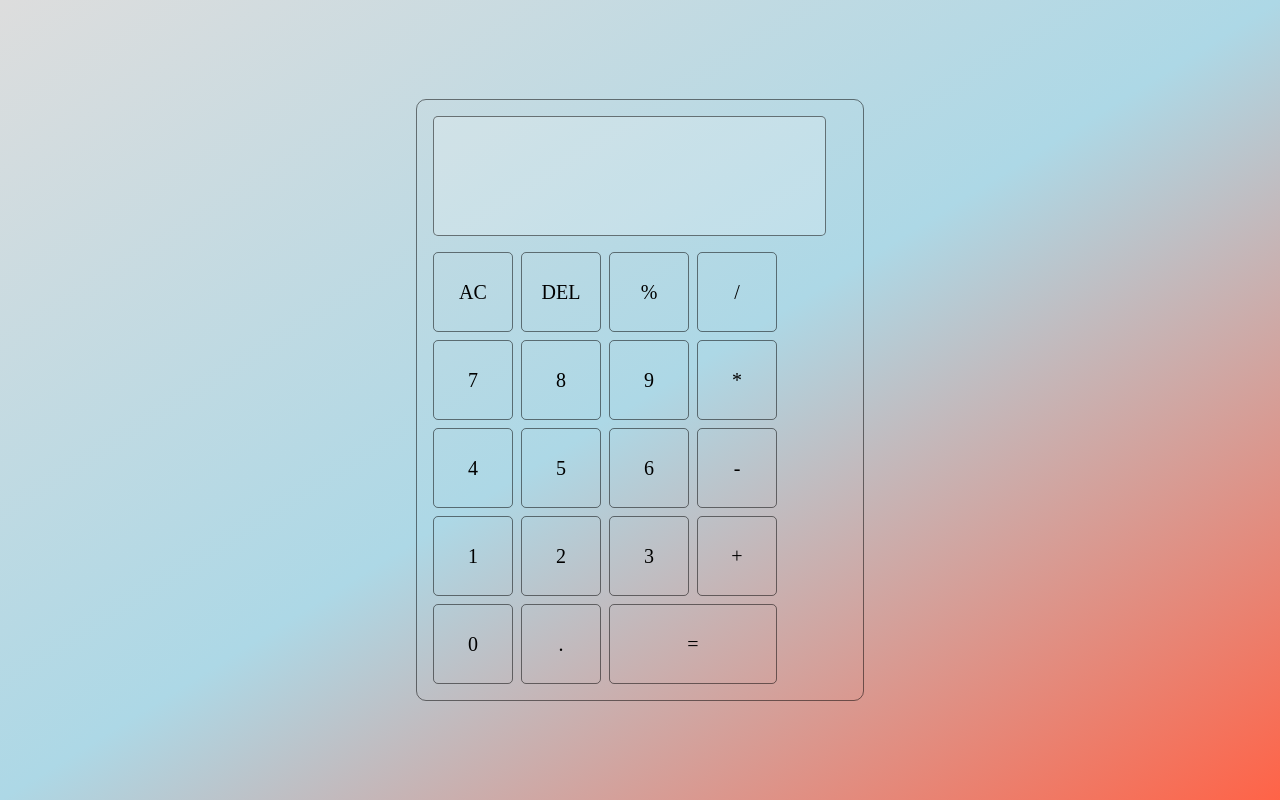
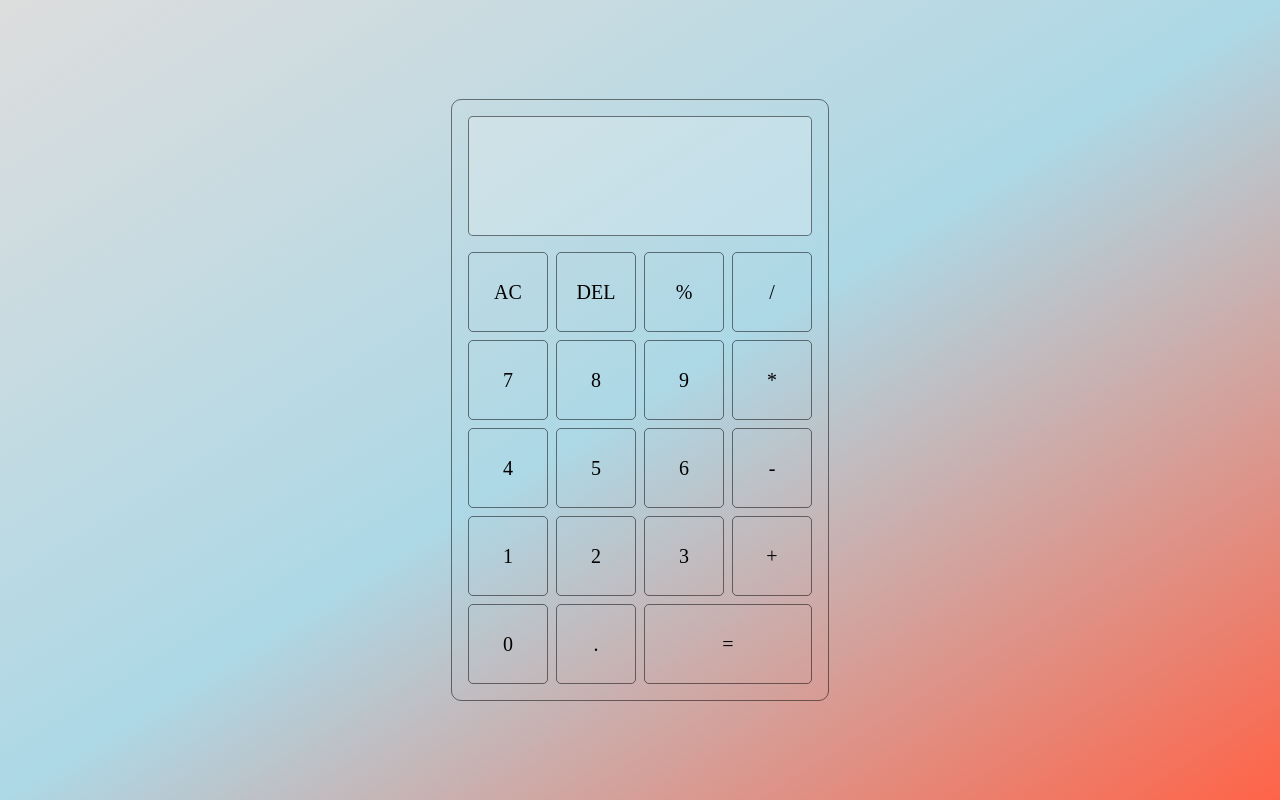
Before and after one commit to Alex-Rubanov/Calculator-js, a plain HTML site: page index.html in a window 1280 px wide. Drawn offline with Linux system fonts and the light colour scheme.

Commit message:
small fixes

```diff
--- a/style.css
+++ b/style.css
@@ -13,14 +13,13 @@ body {
 }
 .calc {
     min-height: 30vh;
-    width: 35vw;
     border: solid 1px rgba(0, 0, 0, 0.5);
     border-radius: 10px;
     padding: 1rem;
 }
 .result {
     height: 15vh;
-    width: 95%;
+    width: 100%;
     border: solid 1px rgba(0, 0, 0, 0.5);
     border-radius: 5px;
     margin-bottom: 1rem;
@@ -61,14 +60,15 @@ body {
 }
 .result-temporary {
     width: 100%;
-    height: 30%;
+    height: 40%;
     display: flex;
     justify-content: end;
     overflow: hidden;
+    direction: ltr;
 }
 .result-final {
     width: 100%;
-    height: 70%;
+    height: 60%;
     display: flex;
     justify-content: end;
     font-size: 35px;
```
